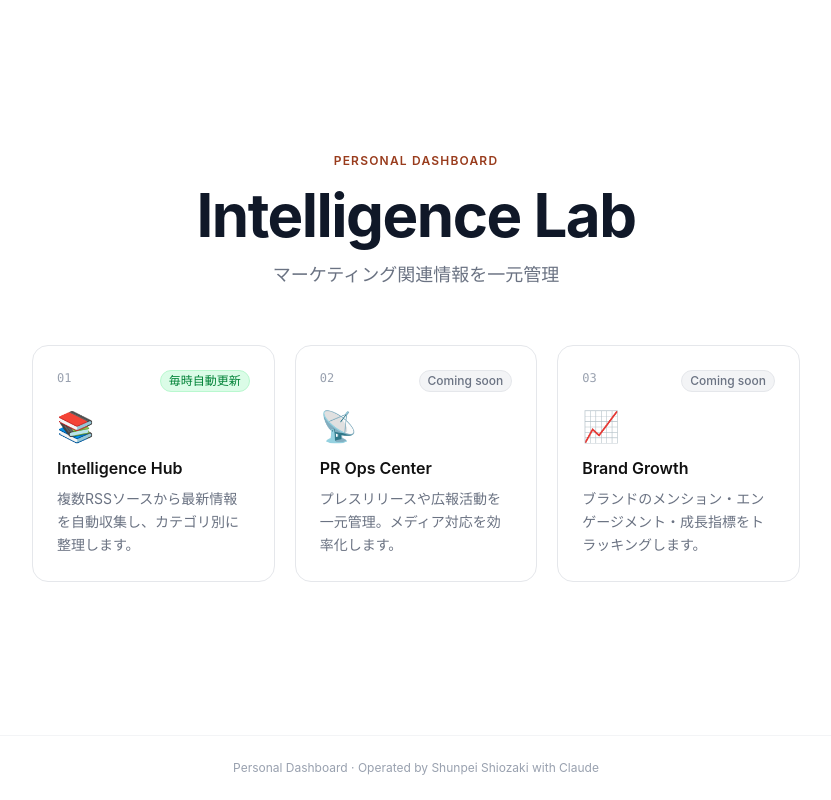
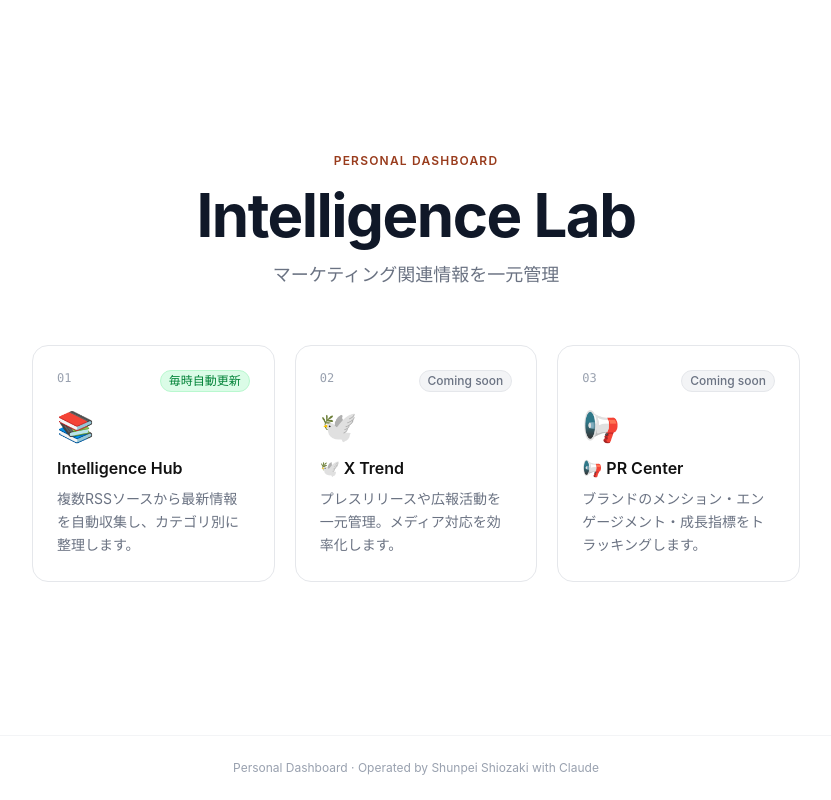
Before and after one commit to shunpeishiozaki42-hub/my-dashboard, a Next.js app: page / in a window 1280 px wide. Shown: the whole page, without its empty margins (224-1055 px from the left). Built offline with nearby package versions, Linux system fonts and the light colour scheme.

Commit message:
fix nav header

```diff
--- a/app/page.tsx
+++ b/app/page.tsx
@@ -12,8 +12,8 @@ const cards = [
   },
   {
     num: "02",
-    icon: "📡",
-    title: "PR Ops Center",
+    icon: "🕊️",
+    title: "🕊️ X Trend",
     description: "プレスリリースや広報活動を一元管理。メディア対応を効率化します。",
     href: "/dashboard?tab=pr",
     badge: "Coming soon",
@@ -21,8 +21,8 @@ const cards = [
   },
   {
     num: "03",
-    icon: "📈",
-    title: "Brand Growth",
+    icon: "📢",
+    title: "📢 PR Center",
     description: "ブランドのメンション・エンゲージメント・成長指標をトラッキングします。",
     href: "/dashboard?tab=brand",
     badge: "Coming soon",
--- a/components/BrandGrowth.tsx
+++ b/components/BrandGrowth.tsx
@@ -1,8 +1,8 @@
 export default function BrandGrowth() {
   return (
     <div className="flex flex-col items-center justify-center py-24 text-center">
-      <span className="text-5xl mb-5">📈</span>
-      <h2 className="text-xl font-bold text-gray-900 mb-2">Brand Growth</h2>
+      <span className="text-5xl mb-5">📢</span>
+      <h2 className="text-xl font-bold text-gray-900 mb-2">📢 PR Center</h2>
       <p className="text-gray-500 text-sm max-w-xs">
         ブランドメンション・SNSエンゲージメント・成長指標トラッキング機能は近日公開予定です。
       </p>
--- a/components/PRopsCenter.tsx
+++ b/components/PRopsCenter.tsx
@@ -1,8 +1,8 @@
 export default function PRopsCenter() {
   return (
     <div className="flex flex-col items-center justify-center py-24 text-center">
-      <span className="text-5xl mb-5">📡</span>
-      <h2 className="text-xl font-bold text-gray-900 mb-2">PR Ops Center</h2>
+      <span className="text-5xl mb-5">🕊️</span>
+      <h2 className="text-xl font-bold text-gray-900 mb-2">🕊️ X Trend</h2>
       <p className="text-gray-500 text-sm max-w-xs">
         プレスリリース管理・メディアリスト・広報アクション管理機能は近日公開予定です。
       </p>
```
